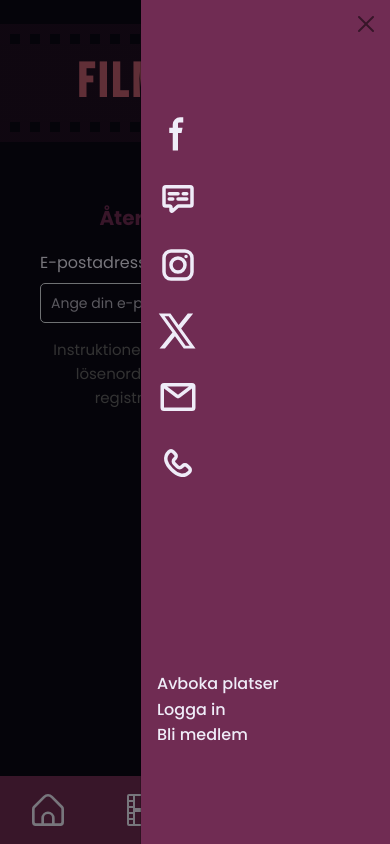
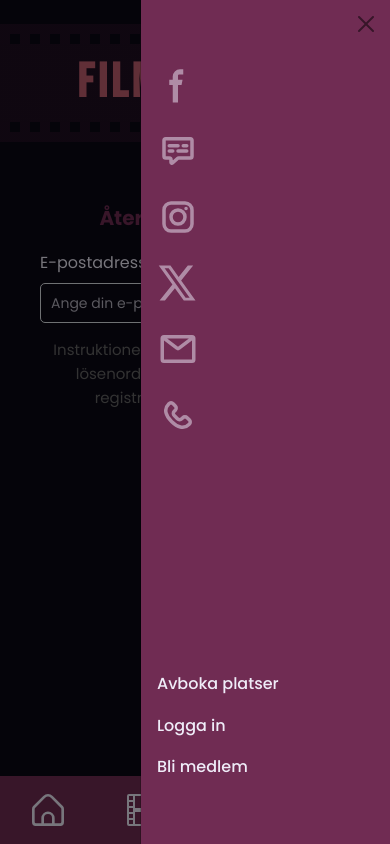
Before and after one commit to staraii/filmvisarna, a React (Vite) app: page /passwordreset in a window 390 px wide. Both pictures are taken after a click on the button 337 px from the left and 810 px from the top of the page. Shown: the top 844 px of the page. Built offline with nearby package versions, Linux system fonts and the light colour scheme.

Commit message:
some links fixed, increased spacing on menu items

```diff
--- a/src/components/MobileNavBar/MobileNavBar.tsx
+++ b/src/components/MobileNavBar/MobileNavBar.tsx
@@ -34,7 +34,6 @@ export default function MobileNavBar() {
           width="32"
           height="32"
           fill="#efecf8"
-          className="bi bi-film"
           viewBox="0 0 16 16"
         >
           <path d="M0 1a1 1 0 0 1 1-1h14a1 1 0 0 1 1 1v14a1 1 0 0 1-1 1H1a1 1 0 0 1-1-1zm4 0v6h8V1zm8 8H4v6h8zM1 1v2h2V1zm2 3H1v2h2zM1 7v2h2V7zm2 3H1v2h2zm-2 3v2h2v-2zM15 1h-2v2h2zm-2 3v2h2V4zm2 3h-2v2h2zm-2 3v2h2v-2zm2 3h-2v2h2z" />
@@ -46,7 +45,6 @@ export default function MobileNavBar() {
           width="32"
           height="32"
           fill="#efecf8"
-          className="bi bi-calendar3"
           viewBox="0 0 16 16"
         >
           <path d="M14 0H2a2 2 0 0 0-2 2v12a2 2 0 0 0 2 2h12a2 2 0 0 0 2-2V2a2 2 0 0 0-2-2M1 3.857C1 3.384 1.448 3 2 3h12c.552 0 1 .384 1 .857v10.286c0 .473-.448.857-1 .857H2c-.552 0-1-.384-1-.857z" />
@@ -54,13 +52,15 @@ export default function MobileNavBar() {
         </svg>
       </Nav.Link>
       {/* Icon Link for Menu Button */}
-  <Nav.Link className="menu-link" onClick={() => setShowMenu((showMenu) => !showMenu)}>
+      <Nav.Link
+        className="menu-link"
+        onClick={() => setShowMenu((showMenu) => !showMenu)}
+      >
         <svg
           xmlns="http://www.w3.org/2000/svg"
           width="42"
           height="42"
           fill="#efecf8"
-      className="bi bi-three-dots"
           viewBox="0 0 16 16"
         >
           <path d="M3 9.5a1.5 1.5 0 1 1 0-3 1.5 1.5 0 0 1 0 3m5 0a1.5 1.5 0 1 1 0-3 1.5 1.5 0 0 1 0 3m5 0a1.5 1.5 0 1 1 0-3 1.5 1.5 0 0 1 0 3" />
@@ -73,17 +73,25 @@ export default function MobileNavBar() {
         backdrop={true}
         placement="end"
         name="end"
-        className="d-flex flex-column justify-content-end"
+        className="d-flex flex-column justify-content-around"
       >
         <Offcanvas.Header closeButton>
           {/* Empty element, just to make closing X visible */}
         </Offcanvas.Header>
-        <Offcanvas.Body className="d-flex flex-column justify-content-end pb-5 mb-5">
+        <Offcanvas.Body
+          className="d-flex flex-column justify-content-around mb-5"
+          style={{ overflow: "hidden" }}
+        >
           {/* SoMe icons */}
-          <Stack gap={4} className="mt-5">
-            <Nav.Link className="some-links">
+          <Stack gap={4} className="my-auto d-flex flex-column">
+            {/* Facebook */}
+            <Nav.Link
+              className="w-100 d-flex flex-row align-items-center  some-link facebook-link"
+              style={{ overflow: "hidden" }}
+            >
+              {/* <div className="at-facebook">@filmvisarna</div> */}
               <svg
-                className="w-6 h-6 text-gray-800 dark:text-white"
+                className="facebook-icon"
                 aria-hidden="true"
                 xmlns="http://www.w3.org/2000/svg"
                 width="42"
@@ -98,9 +106,18 @@ export default function MobileNavBar() {
                 />
               </svg>
             </Nav.Link>
-            <Nav.Link href="#messenger" className="some-links">
+            {/* Messenger */}
+            <Nav.Link
+              className="w-100 d-flex flex-row align-items-center some-link messenger-link"
+              style={{ overflow: "hidden" }}
+            >
+              {/* <div
+                className="at-messenger"
+              >
+                messenger
+              </div> */}
               <svg
-                className="w-6 h-6 text-gray-800 dark:text-white"
+                className="messenger-icon"
                 aria-hidden="true"
                 xmlns="http://www.w3.org/2000/svg"
                 width="42"
@@ -117,12 +134,15 @@ export default function MobileNavBar() {
                 />
               </svg>
             </Nav.Link>
+
+            {/* Instagram */}
             <Nav.Link
-              href="http://instagram.com/filmvisarna"
-              className="some-links"
+              className="w-100 d-flex flex-row align-items-center some-link instagram-link"
+              style={{ overflow: "hidden" }}
             >
+              {/* <div className="at-instagram">@filmvisarna</div> */}
               <svg
-                className="w-6 h-6 text-gray-800 dark:text-white"
+                className="instagram-icon"
                 aria-hidden="true"
                 xmlns="http://www.w3.org/2000/svg"
                 width="42"
@@ -138,9 +158,15 @@ export default function MobileNavBar() {
                 />
               </svg>
             </Nav.Link>
-            <Nav.Link href="http://x.com/filmvisarna" className="some-links">
+
+            {/* X */}
+            <Nav.Link
+              className="w-100 d-flex flex-row align-items-center some-link x-link"
+              style={{ overflow: "hidden" }}
+            >
+              {/* <div className="at-x">@filmvisarna</div> */}
               <svg
-                className="w-6 h-6 text-gray-800 dark:text-white"
+                className="x-icon"
                 aria-hidden="true"
                 xmlns="http://www.w3.org/2000/svg"
                 width="42"
@@ -151,12 +177,15 @@ export default function MobileNavBar() {
                 <path d="M13.795 10.533 20.68 2h-3.073l-5.255 6.517L7.69 2H1l7.806 10.91L1.47 22h3.074l5.705-7.07L15.31 22H22l-8.205-11.467Zm-2.38 2.95L9.97 11.464 4.36 3.627h2.31l4.528 6.317 1.443 2.02 6.018 8.409h-2.31l-4.934-6.89Z" />
               </svg>
             </Nav.Link>
+
+            {/* Mail */}
             <Nav.Link
-              href="mailto:filmvisarna@filmvisarna.se"
-              className="some-links"
+              className="w-100 d-flex flex-row align-items-center some-link mail-link"
+              style={{ overflow: "hidden" }}
             >
+              {/* <div className="at-mail">info@filmvisarna.se</div> */}
               <svg
-                className="w-6 h-6 text-gray-800 dark:text-white"
+                className="mail-icon"
                 aria-hidden="true"
                 xmlns="http://www.w3.org/2000/svg"
                 width="42"
@@ -172,9 +201,15 @@ export default function MobileNavBar() {
                 />
               </svg>
             </Nav.Link>
-            <Nav.Link className="some-links">
+
+            {/* Telefon */}
+            <Nav.Link
+              className="w-100 d-flex flex-row align-items-center some-link phone-link"
+              style={{ overflow: "hidden" }}
+            >
+              {/* <div className="at-phone">08 - 123 456</div> */}
               <svg
-                className="w-6 h-6 text-gray-800 dark:text-white"
+                className="phone-icon"
                 aria-hidden="true"
                 xmlns="http://www.w3.org/2000/svg"
                 width="42"
@@ -193,19 +228,23 @@ export default function MobileNavBar() {
             </Nav.Link>
           </Stack>
 
+          {/* Menu links */}
           <Nav.Link
-            className="fw-medium"
+            className="fw-medium mb-3"
             onClick={() => handleNavigation("/avboka")}
           >
             Avboka platser
           </Nav.Link>
           <Nav.Link
-            className="fw-medium"
+            className="fw-medium mb-3"
             onClick={() => handleNavigation("/loggain")}
           >
             Logga in
           </Nav.Link>
-         <Nav.Link className="fw-medium" onClick={() => handleNavigation("/register")}>
+          <Nav.Link
+            className="fw-medium"
+            onClick={() => handleNavigation("/register")}
+          >
             Bli medlem
           </Nav.Link>
         </Offcanvas.Body>
--- a/src/components/MobileNavBar/mobile-navbar.css
+++ b/src/components/MobileNavBar/mobile-navbar.css
@@ -7,7 +7,6 @@
   background-color: #0b0815; /* Background color for visibility */
   color: #efecf8;
   z-index: 1000; /* Ensure it is above other content */
-
 
   .icon-link {
     display: flex;
@@ -19,7 +18,6 @@
     height: 100%;
     /* Ensure they fill the navbar height */
   }
-
   .menu-link {
     display: flex;
     /* Ensure the SVG is centered */
@@ -30,35 +28,29 @@
     height: 100%;
     /* Make it fill the height of the navbar */
   }
-
-.some-links {
-  opacity: 0.6;
-  text-align: right;
-}
-.some-links-link {
-  width: 1px;
-  opacity: 0;
-  margin-block: auto;
-}
-.some-links-wrapper {
-  width: 100%;
-  display: flex;
-  flex-direction: row;
-  align-items: center;
-  justify-content: end;
-  opacity: 0.6;
-
-
-}
-
   .menu-button:hover {
     background-color: #551a3a; /* Change background on hover */
   }
-
-
   /* Hides navbar when screen size is bigger than 767px */
   @media only screen and (min-width: 768px) {
     display: none;
     /* Hide on larger screens */
   }
 }
+
+
+
+/* ------ Offcanvas menu & some-links --------  */
+
+/* Icon transitions */
+.facebook-icon, .x-icon, .mail-icon, .phone-icon, .instagram-icon, .messenger-icon {
+  transition: all 0.4s ease-in-out;
+}
+
+.some-link {
+  opacity: 0.5;
+  &:hover {
+    opacity: 1;
+    transform: scale(105%) translateX(5%);
+  }
+}
```
Lines whose indentation alone changed are shown as unchanged.
